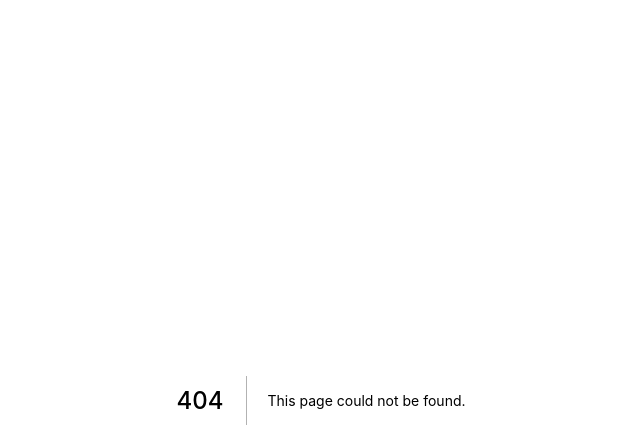
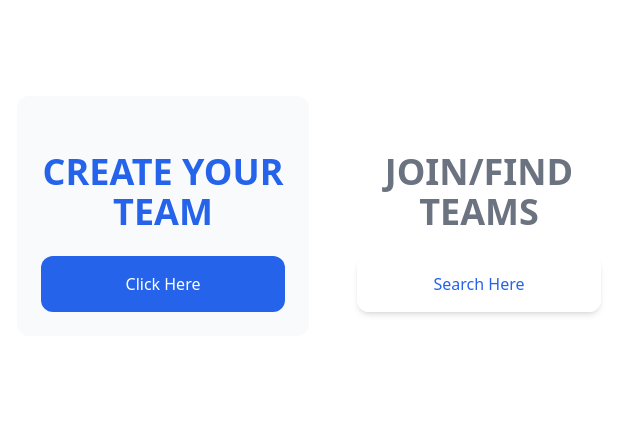
Before and after one commit to NightHack36/Hack_Buddy, a Next.js app in the folder client/: page /hackathons/register in a window 1280 px wide. Before the commit this address had no page. Shown: the top 448 px of the page, without its empty margins (319-959 px from the left). Built offline with nearby package versions, Linux system fonts and the light colour scheme.

Commit message:
team working started

```diff
--- a/client/components/HackathonCard.js
+++ b/client/components/HackathonCard.js
@@ -1,45 +1,61 @@
 import React from "react";
 import Link from "next/link";
+import axios from "axios";
 
-const HackathonCard = ({
-  name,
-  startDate,
-  endDate,
-  minParticipantCount,
-  maxParticipantCount,
-  organizerId,
-}) => {
-  const userId = localStorage.getItem("userId");
-
+const HackathonCard = ({ hackathon }) => {
+  console.log(hackathon);
   return (
-    <div>
-      <div class="sm:w-1/2 mb-10 px-4">
-        <div class="rounded-lg h-64 overflow-hidden">
+    <section>
+      <div class="px-4 py-12 mx-auto">
+        <div class="max-w-4xl pt-0 mx-auto">
+          <h2 className="text-3xl font-bold tracking-tight pt-10 text-center sm:text-5xl dark:text-coolGray-50 ">
+            Your Hackathons
+          </h2>
+          <div class="relative"></div>
+          <div class="space-y-8 lg:divide-y lg:divide-gray-100">
+            <div class="pt-8 sm:flex lg:items-end group">
+              <div class="flex-shrink-0 mb-4 sm:mb-0 sm:mr-4">
                 <img
-            alt="content"
-            class="object-cover object-center h-full w-full"
+                  class="w-full rounded-md lg:h-32 lg:w-32"
                   src="https://picsum.photos/200/300?random=1"
+                  alt="text"
                 />
               </div>
-        <h2 class="title-font text-2xl font-medium text-gray-900 mt-6 mb-3">
-          {name}
-        </h2>
-        <p class="leading-relaxed text-base">
-          Williamsburg occupy sustainable snackwave gochujang. Pinterest
-          cornhole brunch, slow-carb neutra irony.
+              <div>
+                <p class="mt-3 text-lg font-medium leading-6">
+                  <a
+                    href="./blog-post.html"
+                    class="
+                      text-xl text-neutral-600
+                      group-hover:text-gray-500
+                      lg:text-2xl
+                    ">
+                    {hackathon.name}{" "}
+                  </a>
                 </p>
+                <p class="mt-2 text-lg text-gray-500">
+                  {" "}
+                  A wonderful serenity has taken possession of my entire soul,
+                  like these sweet mornings of spring which I enjoy with my
+                  whole heart.{" "}
+                </p>
+              </div>
               <div className="flex md:mt-4 mt-6">
-          <Link href="#>
+                {" "}
+                <button class="flex mx-auto mt-6 mx-5 text-white bg-indigo-500 border-0 py-2 px-5 focus:outline-none hover:bg-indigo-600 rounded">
+                  View More{" "}
+                </button>{" "}
                 <button class="flex mx-auto mt-6 text-white bg-indigo-500 border-0 py-2 px-5 focus:outline-none hover:bg-indigo-600 rounded">
-              View More
-            </button>
-          </Link>
-          <button class="flex mx-auto mt-6 text-white bg-indigo-500 border-0 py-2 px-5 focus:outline-none hover:bg-indigo-600 rounded">
-            {organizerId === userId ? "Edit" : "Register"}
-          </button>
+                  {hackathon.status === "HACKATHON_CREATED"
+                    ? "Edit"
+                    : "Register"}
+                </button>{" "}
               </div>
             </div>
           </div>
+        </div>
+      </div>
+    </section>
   );
 };
 
--- a/client/components/MyHackathons.js
+++ /dev/null
@@ -1,61 +0,0 @@
-import React from "react";
-
-const MyHackathons = ({ organizerId }) => {
-  return (
-    <section>
-      <div class="px-4 py-12 mx-auto">
-        <div class="max-w-4xl pt-0 mx-auto">
-          <h2 className="text-3xl font-bold tracking-tight pt-10 text-center sm:text-5xl dark:text-coolGray-50 ">
-            Your Hackathons
-          </h2>
-          <div class="relative">
-            <div class="absolute inset-0 flex items-center" aria-hidden="true">
-              <div class="w-full"></div>
-            </div>
-          </div>
-          <div class="space-y-8 lg:divide-y lg:divide-gray-100">
-            <div class="pt-8 sm:flex lg:items-end group">
-              <div class="flex-shrink-0 mb-4 sm:mb-0 sm:mr-4">
-                <img
-                  class="w-full rounded-md lg:h-32 lg:w-32"
-                  src="https://picsum.photos/200/300?random=1"
-                  alt="text"
-                />
-              </div>
-              <div>
-                <p class="mt-3 text-lg font-medium leading-6">
-                  <a
-                    href="./blog-post.html"
-                    class="
-                      text-xl text-neutral-600
-                      group-hover:text-gray-500
-                      lg:text-2xl
-                    ">
-                    Hackathon 1{" "}
-                  </a>
-                </p>
-                <p class="mt-2 text-lg text-gray-500">
-                  {" "}
-                  A wonderful serenity has taken possession of my entire soul,
-                  like these sweet mornings of spring which I enjoy with my
-                  whole heart.{" "}
-                </p>
-              </div>
-              <div className="flex md:mt-4 mt-6">
-                {" "}
-                <button class="flex mx-auto mt-6 mx-5 text-white bg-indigo-500 border-0 py-2 px-5 focus:outline-none hover:bg-indigo-600 rounded">
-                  View More{" "}
-                </button>{" "}
-                <button class="flex mx-auto mt-6 text-white bg-indigo-500 border-0 py-2 px-5 focus:outline-none hover:bg-indigo-600 rounded">
-                  Register{" "}
-                </button>{" "}
-              </div>
-            </div>
-          </div>
-        </div>
-      </div>
-    </section>
-  );
-};
-
-export default MyHackathons;
--- /dev/null
+++ b/client/pages/hackathons/register.js
@@ -0,0 +1,101 @@
+import React from "react";
+import Link from "next/link";
+
+const RegisterHackathon = () => {
+  return (
+    <section>
+      <div class="relative items-center w-full mx-auto md:px-12 lg:px-16 max-w-7xl">
+        <div class="max-w-2xl px-4 py-24 mx-auto sm:px-6 lg:px-8">
+          <div
+            class="
+              justify-center
+              mx-auto
+              space-y-4
+              sm:space-y-0 sm:grid sm:grid-cols-2 sm:gap-6
+              lg:mx-auto
+              xl:max-w-2xl xl:mx-0 xl:grid-cols-2
+            ">
+            <div class="bg-gray-50 rounded-xl">
+              <div class="p-6 text-center">
+                <p class="mt-8 text-4xl">
+                  <span class="font-black text-blue-600 uppercase">
+                    Create Your Team
+                  </span>
+                </p>
+                <div class="mt-6">
+                  <Link href="/team/create">
+                    <a
+                      class="
+                      flex
+                      items-center
+                      justify-center
+                      w-full
+                      px-10
+                      py-4
+                      text-base
+                      font-medium
+                      text-center text-white
+                      transition
+                      duration-500
+                      ease-in-out
+                      transform
+                      bg-blue-600
+                      rounded-xl
+                      hover:bg-blue-700
+                      focus:outline-none
+                      focus:ring-2
+                      focus:ring-offset-2
+                      focus:ring-blue-500
+                    ">
+                      Click Here
+                    </a>
+                  </Link>
+                </div>
+              </div>
+            </div>
+            <div class="bg-white rounded-xl">
+              <div class="p-6 text-center">
+                <h2 class="text-lg font-medium leading-6 text-neutral-600"></h2>
+                <p class="mt-8 text-4xl">
+                  <span class="font-black text-gray-500 uppercase">
+                    Join/Find Teams
+                  </span>
+                </p>
+                <div class="mt-6">
+                  <Link href="/team/join">
+                    <a
+                      class="
+                      w-full
+                      items-center
+                      block
+                      px-10
+                      py-3.5
+                      text-base
+                      font-medium
+                      text-center text-blue-600
+                      transition
+                      duration-500
+                      ease-in-out
+                      transform
+                      border-2 border-white
+                      shadow-md
+                      rounded-xl
+                      focus:outline-none
+                      focus:ring-2
+                      focus:ring-offset-2
+                      focus:ring-gray-500
+                    ">
+                      Search Here
+                    </a>
+                  </Link>
+                </div>
+              </div>
+            </div>
+          </div>
+        </div>
+      </div>
+    </section>
+  );
+};
+
+export default RegisterHackathon;
--- a/client/pages/hackathons/search.js
+++ b/client/pages/hackathons/search.js
@@ -1,4 +1,5 @@
 import React from "react";
+import Link from "next/link";
 
 const Search = () => {
   return (
@@ -28,9 +29,11 @@ const Search = () => {
                 <button class="flex mx-auto mt-6 text-white bg-indigo-500 border-0 py-2 px-5 focus:outline-none hover:bg-indigo-600 rounded">
                   View More
                 </button>
+                <Link href="/hackathons/register">
                   <button class="flex mx-auto mt-6 text-white bg-indigo-500 border-0 py-2 px-5 focus:outline-none hover:bg-indigo-600 rounded">
                     Register
                   </button>
+                </Link>
               </div>
             </div>
             <div class="sm:w-1/2 mb-10 px-4">
@@ -52,9 +55,11 @@ const Search = () => {
                 <button class="flex mx-auto mt-6 text-white bg-indigo-500 border-0 py-2 px-5 focus:outline-none hover:bg-indigo-600 rounded">
                   View More
                 </button>
+                <Link href="/hackathons/register">
                   <button class="flex mx-auto mt-6 text-white bg-indigo-500 border-0 py-2 px-5 focus:outline-none hover:bg-indigo-600 rounded">
                     Register
                   </button>
+                </Link>
               </div>
             </div>
           </div>
--- a/client/pages/main/index.js
+++ b/client/pages/main/index.js
@@ -1,18 +1,34 @@
-import React from "react";
+import React, { useState, useEffect } from "react";
 import CreateJoinHackathon from "../../components/create-join-hackathon";
-import MyHackathons from "../../components/MyHackathons";
 import axios from "axios";
+import HackathonCard from "../../components/HackathonCard";
 
 const index = () => {
-  const data = async () => {
-    const res = await axios.get("/");
-    return res.data;
-  };
+  const [hackathons, setHackathons] = useState([]);
+
+  useEffect(async () => {
+    const userId = localStorage.getItem("userId");
+    const data2 = await axios.get(
+      `http://localhost:8080/api/infra/user/${userId}/hackathon`,
+      {
+        headers: { authorization: localStorage.getItem("token") },
+      }
+    );
+
+    setHackathons(data2.data);
+  }, []);
 
   return (
     <div>
       <CreateJoinHackathon />
-      <MyHackathons />
+
+      {hackathons.length === 0 ? (
+        <div>Loading...</div>
+      ) : (
+        hackathons.map((hackathon) => {
+          return <HackathonCard hackathon={hackathon} />;
+        })
+      )}
     </div>
   );
 };
--- a/client/pages/team/create.js
+++ b/client/pages/team/create.js
@@ -1,13 +1,45 @@
-import React from "react";
+import React, { useState } from "react";
 
 const createTeam = () => {
+  const [teamName, setTeamName] = useState("");
+
+  const handleChange = (e) => {
+    setTeamName(e.target.value);
+  };
+
+  const handleSubmit = async (e) => {
+    e.preventDefault();
+    try {
+      const userId = localStorage.getItem("userId");
+      const url = `http://localhost:8080/api/infra/user/${userId}/reset-password`;
+      console.log(data);
+
+      const { data: res } = await axios.post(url, data, {
+        headers: { authorization: localStorage.getItem("token") },
+      });
+
+      router.push("/login");
+      console.log(res.message);
+    } catch (err) {
+      if (err) {
+        if (
+          error.response &&
+          error.response.status >= 400 &&
+          error.response.status <= 500
+        ) {
+          setError(err.response.data.message);
+        }
+      }
+    }
+  };
+
   return (
     <section>
       <div class="flex flex-col justify-center min-h-screen py-12 sm:px-6 lg:px-8">
         <div class="sm:mx-auto sm:w-full sm:max-w-md">
           <h2 class="mt-6 text-3xl font-extrabold text-center text-neutral-600">
             {" "}
-            Enter Email Id to get Reset Password Link{" "}
+            Enter Team Name{" "}
           </h2>
         </div>
         <div class="mt-8 sm:mx-auto sm:w-full sm:max-w-md">
@@ -15,18 +47,18 @@ const createTeam = () => {
             <form class="space-y-6" action="#" method="POST">
               <div>
                 <label
-                  for="email"
+                  for="teamName"
                   class="block text-sm font-medium text-gray-700">
                   {" "}
-                  Email address{" "}
+                  Team Name{" "}
                 </label>
                 <div class="mt-1">
                   <input
-                    id="email"
-                    name="email"
-                    type="email"
-                    autocomplete="email"
-                    required=""
+                    id="teamName"
+                    name="teamName"
+                    type="text"
+                    autocomplete="teamName"
+                    required
                     class="
                       block
                       w-full
@@ -78,7 +110,7 @@ const createTeam = () => {
                     focus:ring-blue-500
                   ">
                   {" "}
-                  Reset My Password{" "}
+                  Proceed{" "}
                 </button>
               </div>
             </form>
```
Lines whose indentation alone changed are shown as unchanged.
